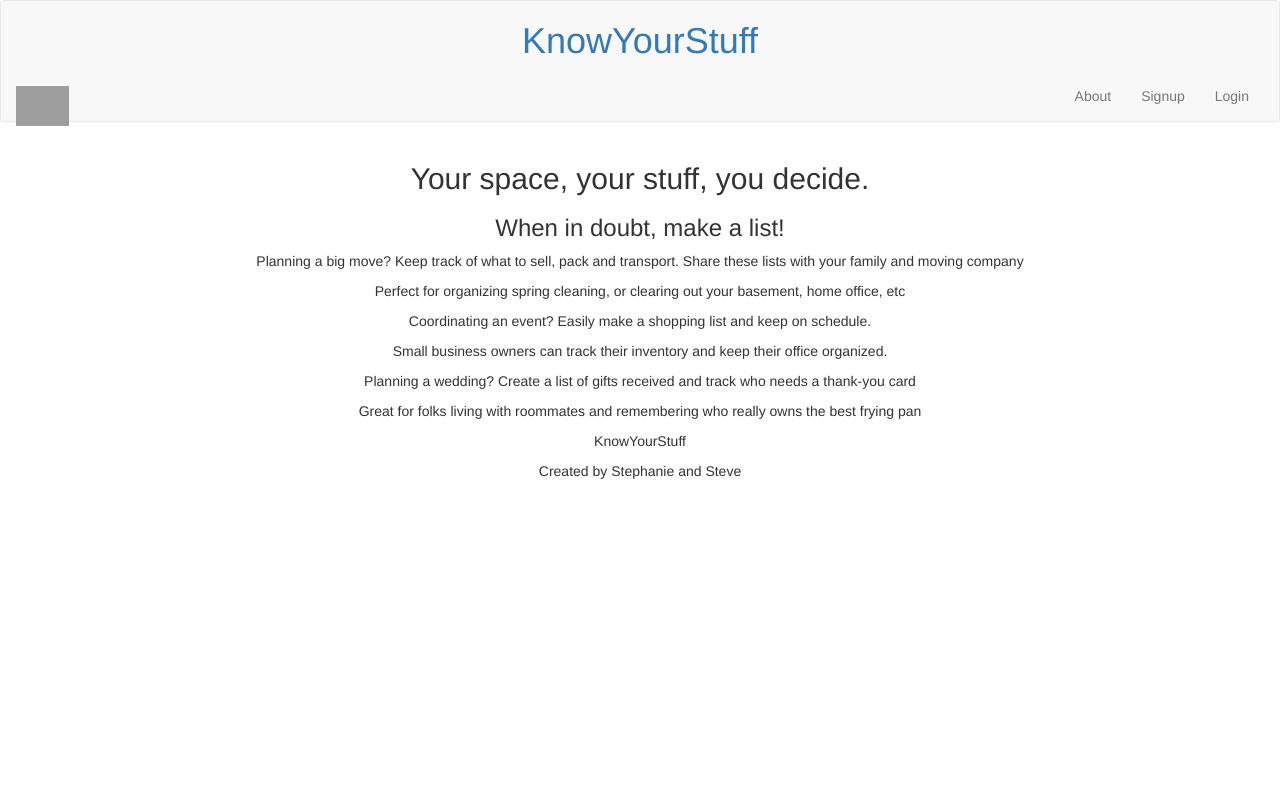
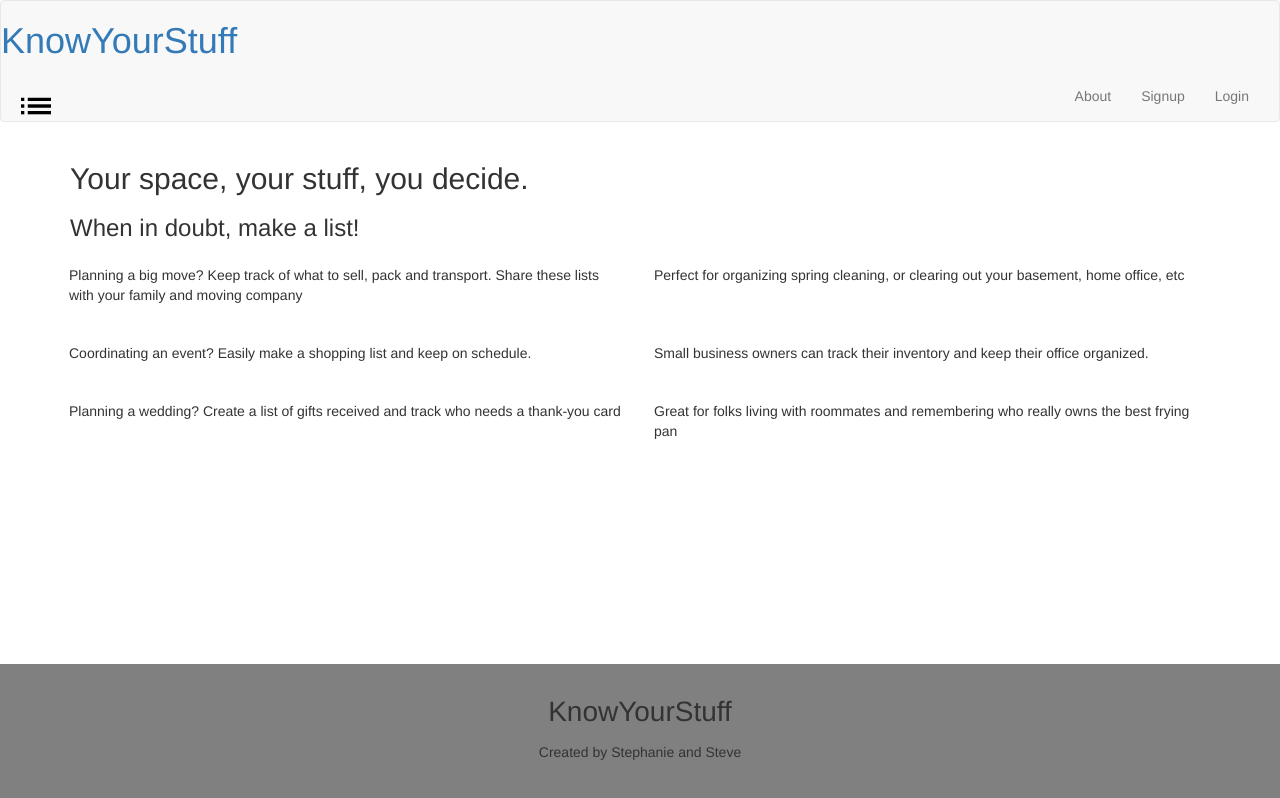
Before and after one commit to snopeks/InventoryAppFront, a React (Create React App) app: page /about in a window 1280 px wide. Built offline with nearby package versions, Linux system fonts and the light colour scheme; grey boxes are pictures that could not be loaded.

Commit message:
styles and misc

```diff
--- a/public/main.css
+++ b/public/main.css
@@ -1,9 +1,29 @@
+
 main{
-  height: 20em;
-
-  text-align: center;
+  height: auto;
 }
 
-h1{
-  text-align: center;
+#appName{
+  font-size: 2em;
 }
+.about{
+  align-items: center;
+  height: 300px;
+}
+.text{
+  width: 50%;
+  margin: auto;
+  padding: 1em;
+}
+
+footer{
+  padding: 2em;
+  background: grey;
+  position: absolute;
+  bottom: 0;
+  width: 100%;
+}
+button{
+  padding: 0.5em;
+  margin-right: 1em;
+}
--- /dev/null
+++ b/src/Error.js
@@ -0,0 +1,17 @@
+import React, {Component} from 'react';
+
+class Error extends Component{
+  constructor(props){
+    super(props)
+  }
+
+  render(){
+    return(
+      <div>
+        <h3>Error!</h3>
+      </div>
+    )
+  }
+}
+
+export default Error;
```
Also changed, not shown: public/img/ic_list_black_24dp_2x.png (added).
